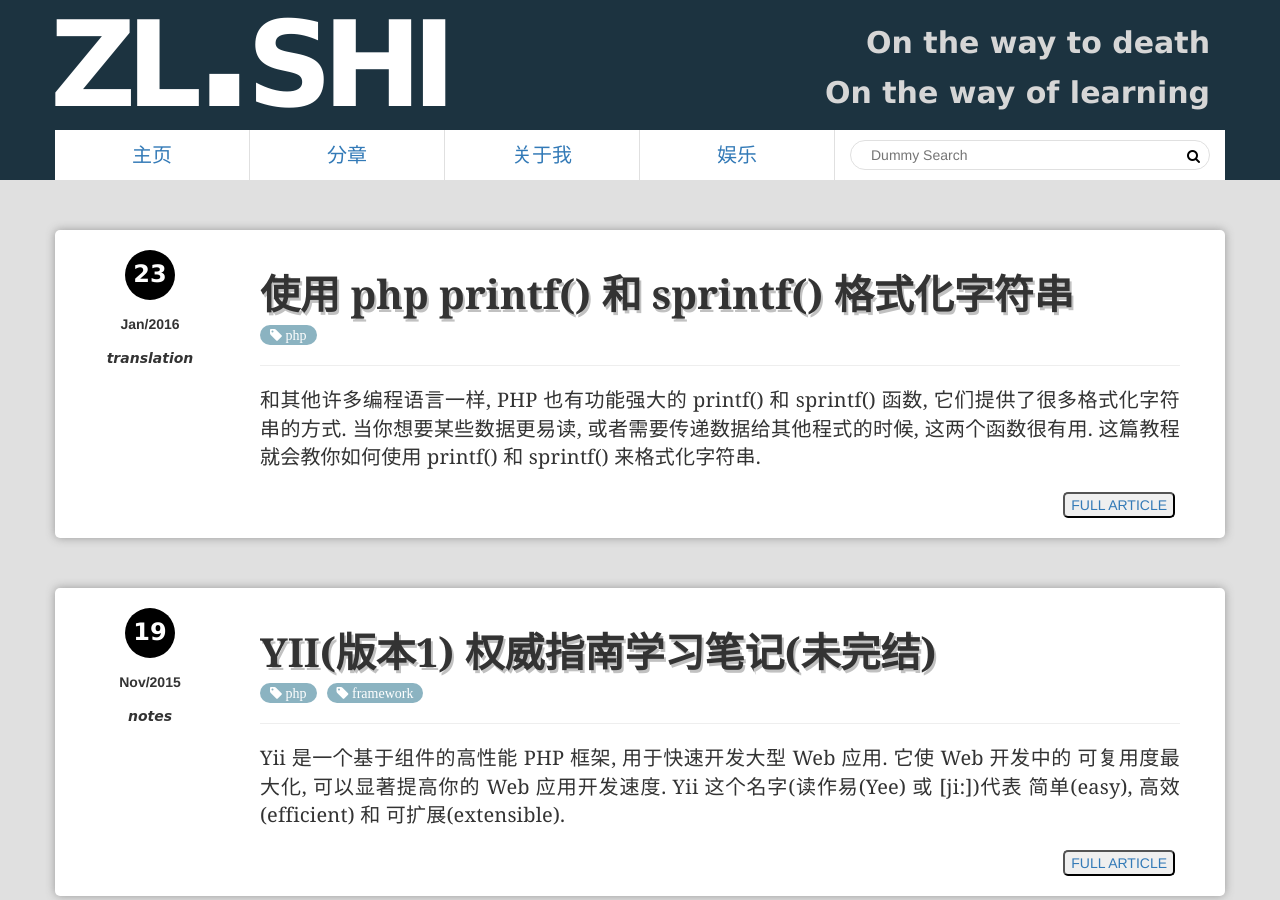
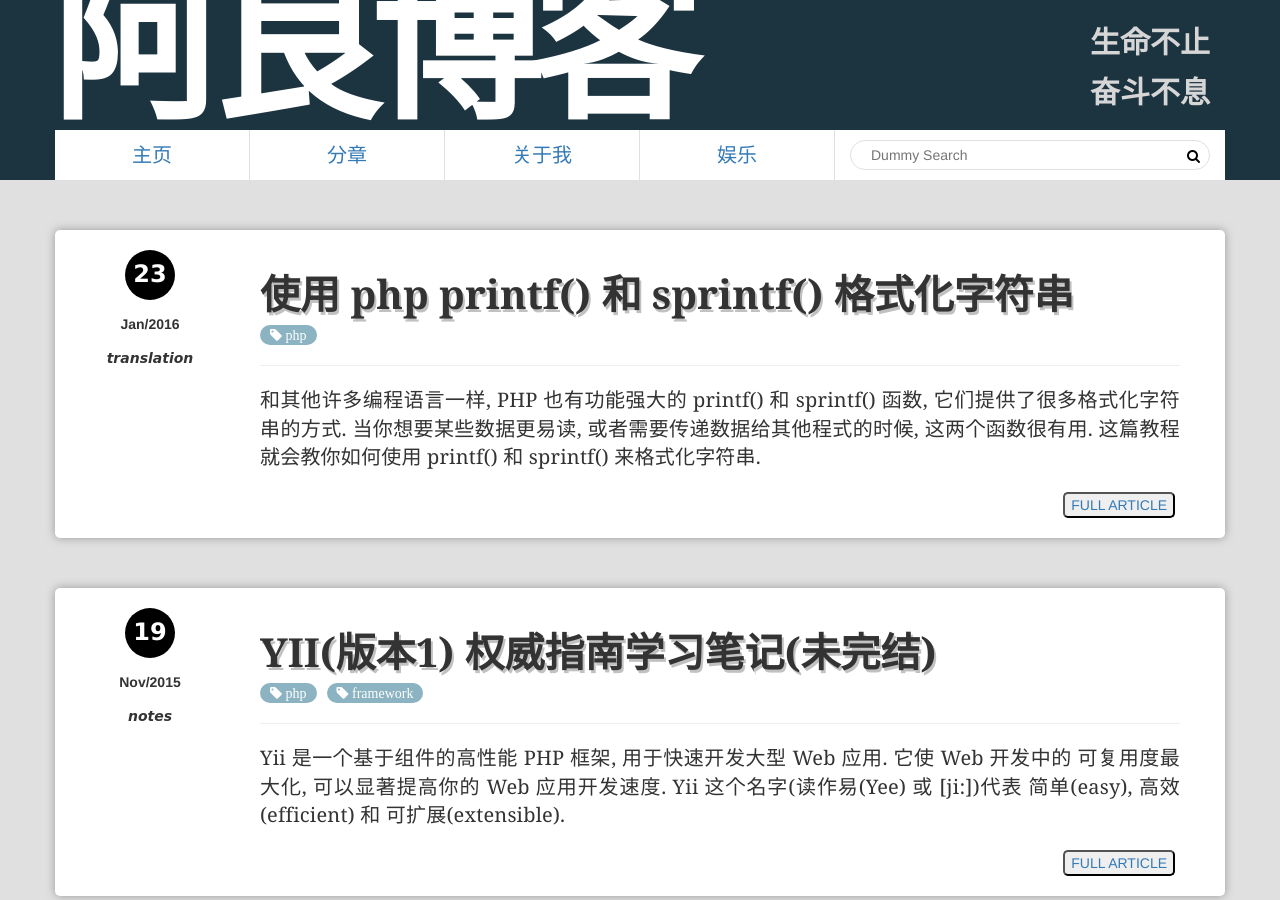
Before and after one commit to fantasylion/fantasylion.github.io, a Jekyll site: the page built from index.html, in a window 1280 px wide and 900 px high. Built offline with Jekyll 4.4.1, drawn with Linux system fonts in a browser that asks for light colours; Markdown is read by kramdown in place of the engine named in the settings; the list of posts is cut into pages by our own code; comment, search, counter and statistics services are not loaded.

Commit message:
modify slogan

```diff
--- a/_config.yml
+++ b/_config.yml
@@ -15,7 +15,7 @@ excerpt_separator: "[-----]"
 mode: product
 url: https://fantasylions.github.io/
 devurl: http://localhost:4000/
-name: zl.shi
+name: 阿良博客
 title: 无用郎中 | 生命不止，奋斗不息
 description: "zl.shi's personal weblog, on coding or such stuff"
 
--- a/_includes/header.html
+++ b/_includes/header.html
@@ -7,8 +7,8 @@
 
 
             <div class="col-lg-5">
-                <p>On the way to death</p>
-                <p>On the way of learning</p>
+                <p>生命不止</p>
+                <p>奋斗不息</p>
             </div>
         </div>
 
```
